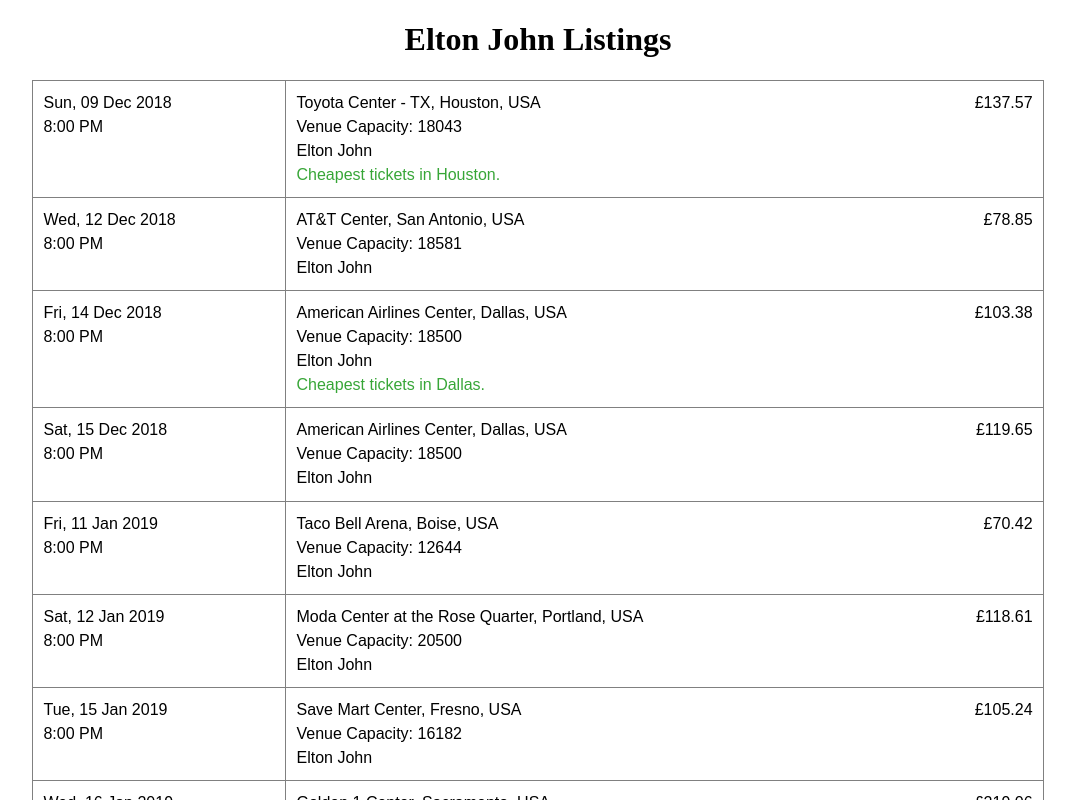
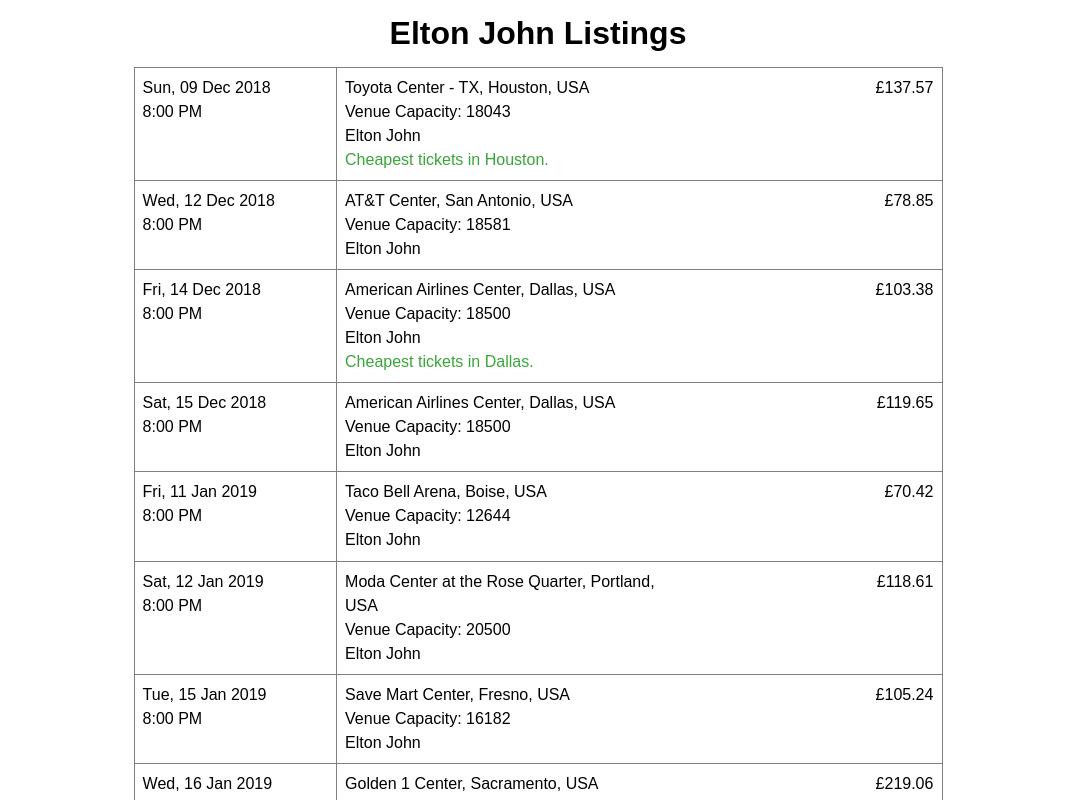
Before and after one commit to AndrewK09/event-listings, a React app: page / in a window 1280 px wide. Shown: the top 800 px of the page, without its empty margins (102-1177 px from the left). Built offline with nearby package versions, Linux system fonts and the light colour scheme; the HTML template or start-up script is replaced by a standard one.

Commit message:
Add left and right padding for main container

```diff
--- a/client/src/app/App.css
+++ b/client/src/app/App.css
@@ -1,3 +1,8 @@
+.MainContainer {
+  padding: 0 10%;
+  font: 1em/150% Arial, Helvetica, sans-serif;
+}
+
 .Title {
   text-align: center;
 }
```
